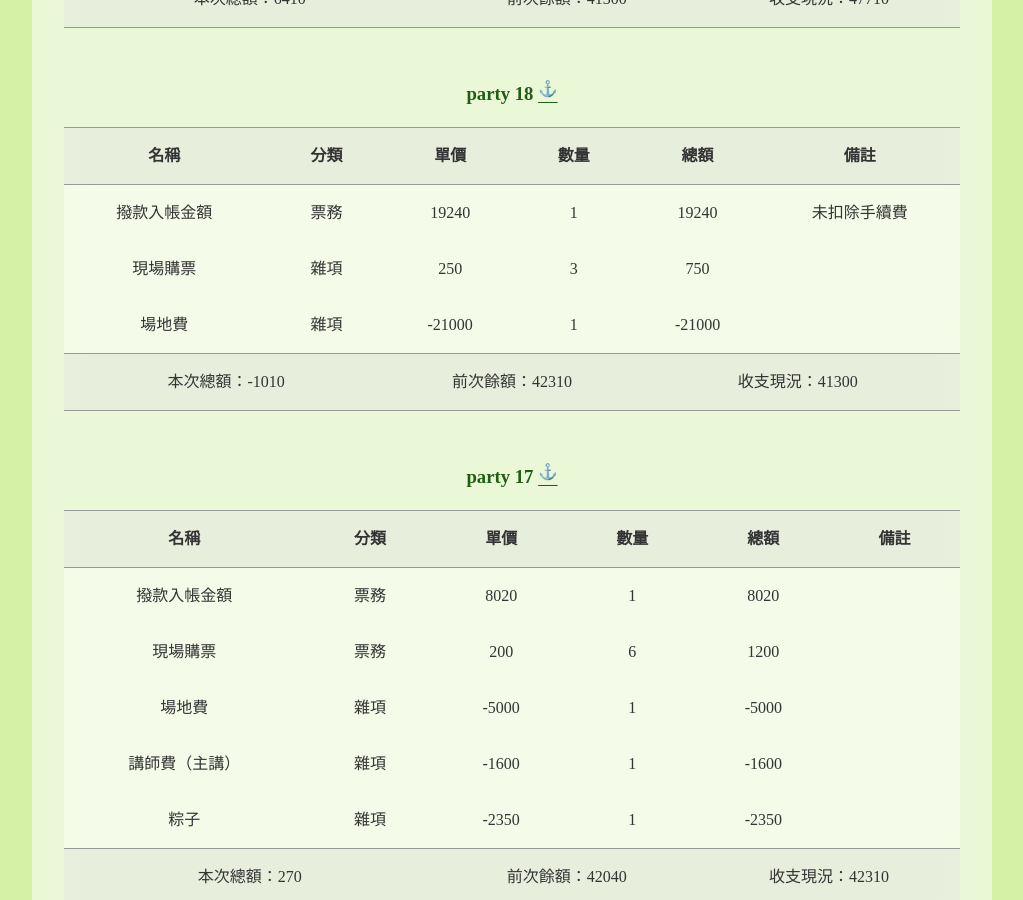
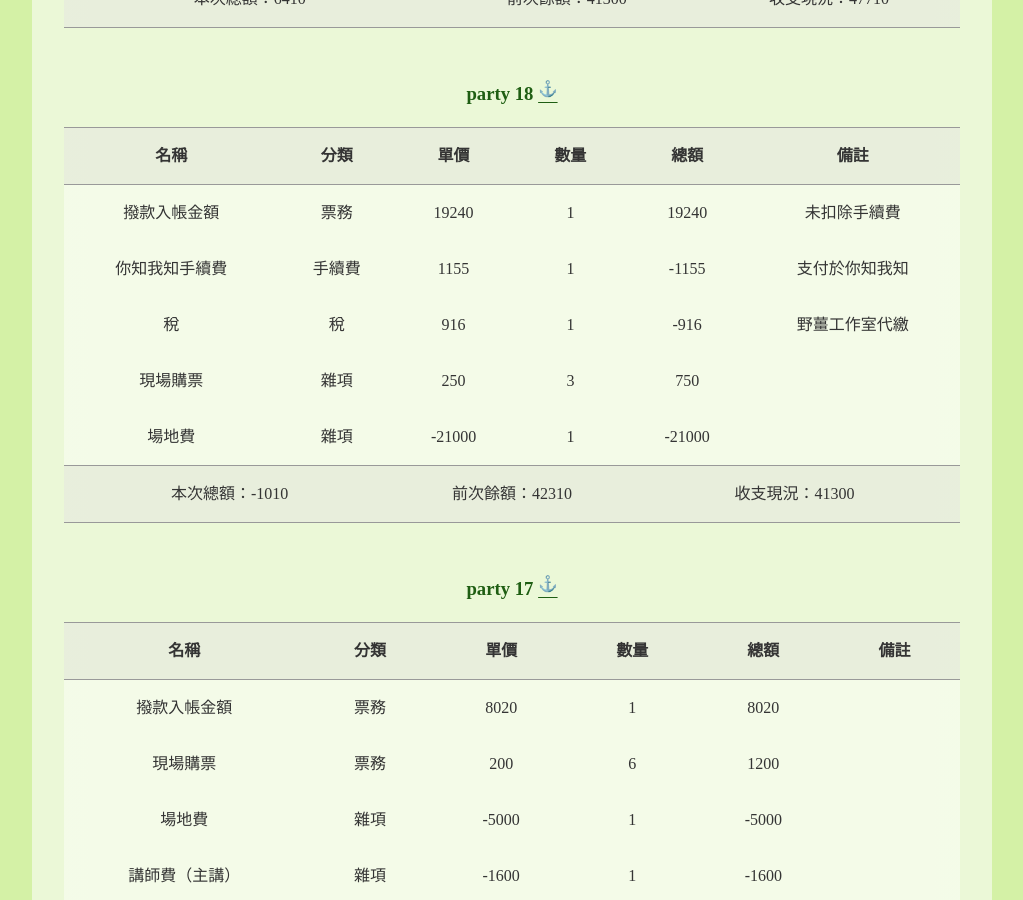
Before and after one commit to f2etw/f2etw.github.io, a Jekyll site: the page built from records.html, in a window 1280 px wide and 900 px high, scrolled down 8049 px. Shown: the whole window, without its empty margins (128-1151 px from the left). Built offline with Jekyll 4.4.1, drawn with Linux system fonts in a browser that asks for light colours.

Commit message:
你知我知支出補上 ：手續費、稅

```diff
--- a/_data/records/20150817-party18.yml
+++ b/_data/records/20150817-party18.yml
@@ -7,6 +7,20 @@ data:
       number: 1
       total: 19240
       note: 未扣除手續費
+
+    - name: 你知我知手續費
+      category: 手續費
+      unitPrice: 1155
+      number: 1
+      total: -1155
+      note: 支付於你知我知
+
+    - name: 稅
+      category: 稅
+      unitPrice: 916
+      number: 1
+      total: -916
+      note: 野薑工作室代繳
 
     - name: 現場購票
       category: 雜項
```
